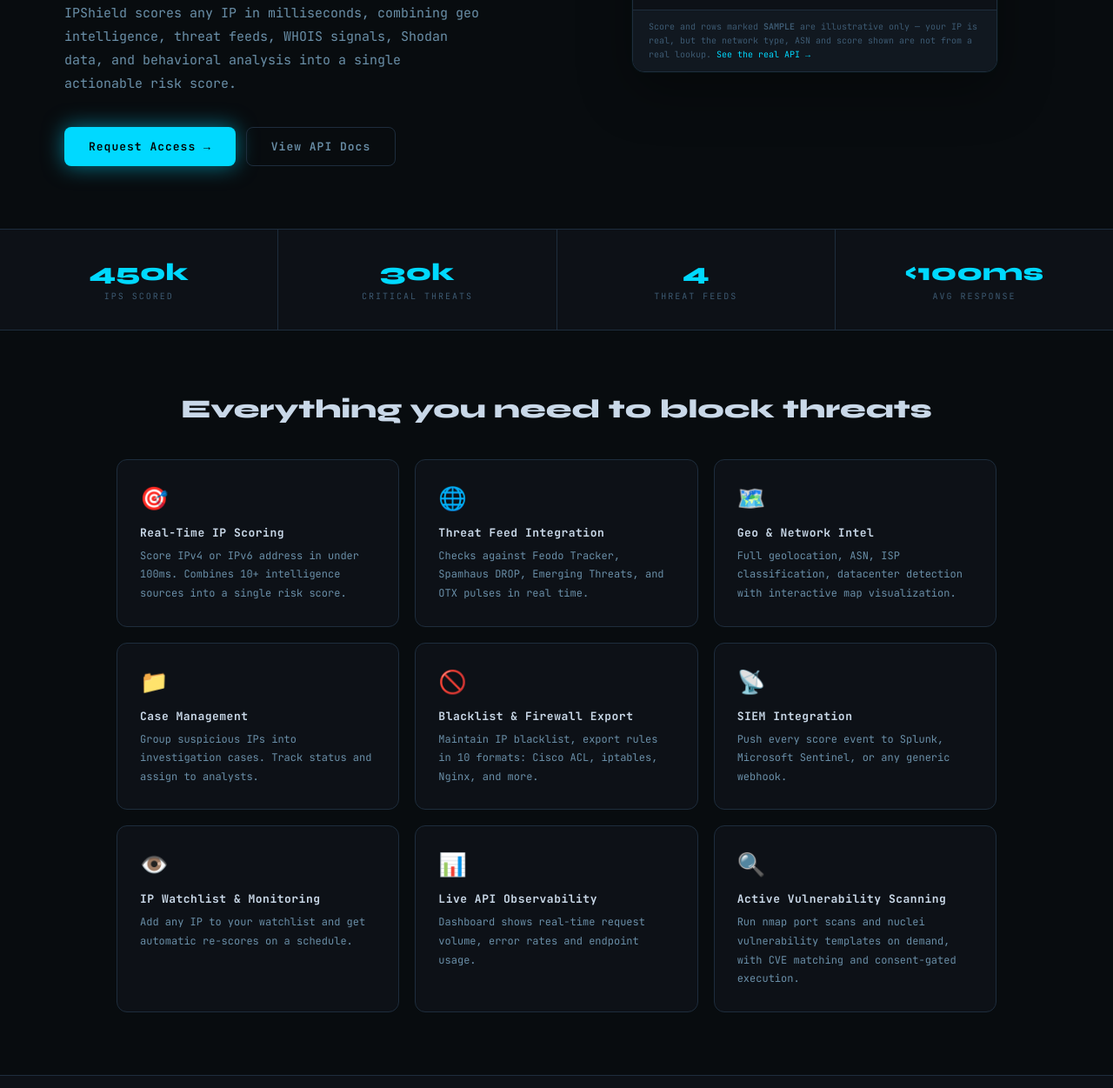
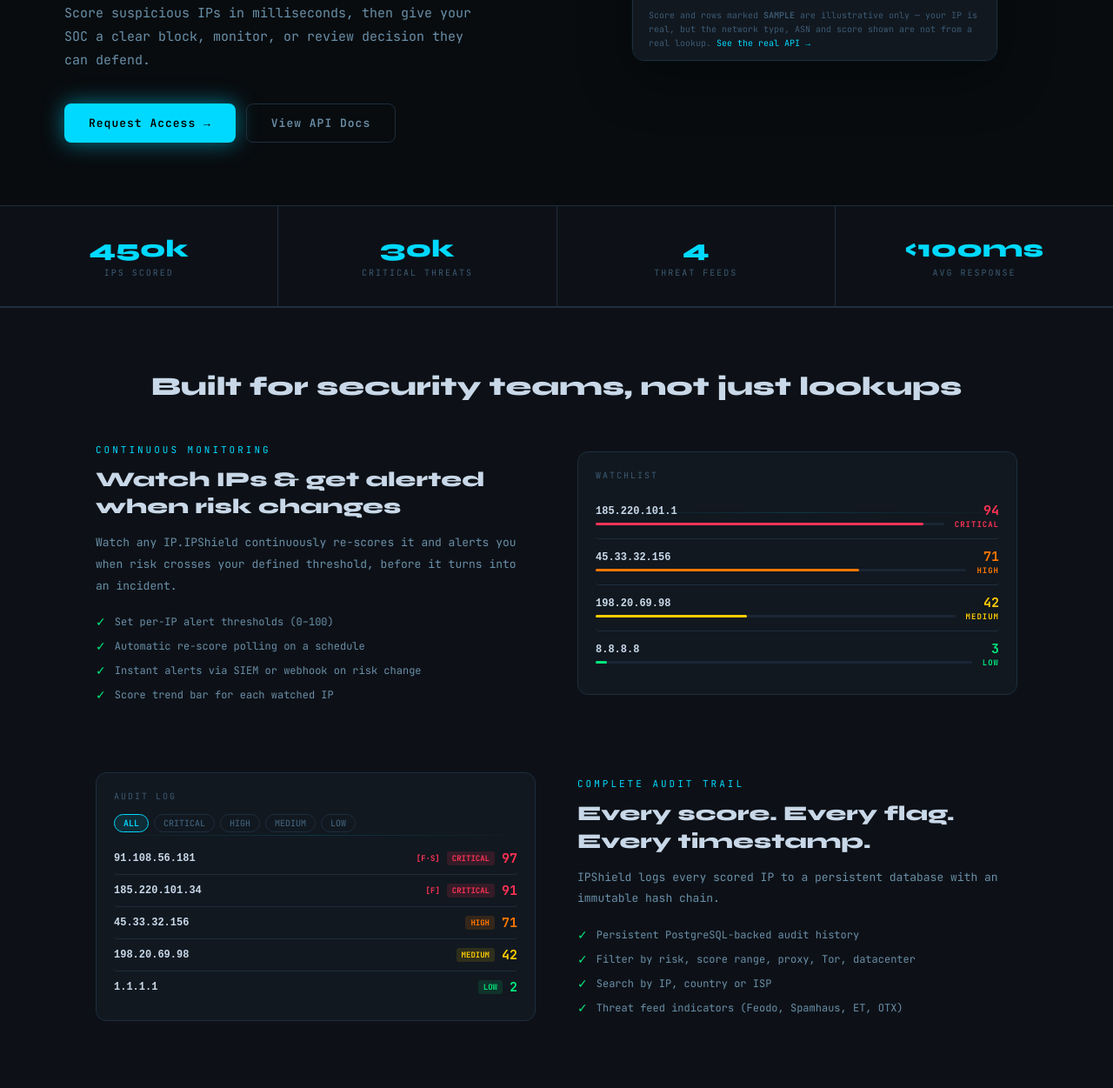
Before and after one commit to Codeinstd/IPshield, a website: page public/index.html in a window 1280 px wide. Shown: the part 436-1687 px from the top of the page at 87% size. Drawn offline with Linux system fonts and the light colour scheme; no server answers.

Commit message:
landing page sections updated

```diff
--- a/public/index.html
+++ b/public/index.html
@@ -669,7 +669,7 @@ footer a:hover { color: var(--accent); }
         REAL-TIME THREAT INTELLIGENCE
       </div>
       <h1>Know the risk behind<br>every <span>IP address</span></h1>
-      <p>IPShield scores any IP in milliseconds, combining geo intelligence, threat feeds, WHOIS signals, Shodan data, and behavioral analysis into a single actionable risk score.</p>
+      <p>Score suspicious IPs in milliseconds, then give your SOC a clear block, monitor, or review decision they can defend.</p>
       <div class="hero-actions">
         <button onclick="showAccessModal()" class="btn btn-primary">Request Access →</button>
         <a href="/api/docs" class="btn btn-ghost">View API Docs</a>
@@ -717,7 +717,7 @@ footer a:hover { color: var(--accent); }
   </div>
 </div>
 
-<section class="features">
+<!-- <section class="features">
   <div class="section-title">Everything you need to block threats</div>
   <div class="features-grid">
     <div class="feature-card"><span class="feature-icon">🎯</span><div class="feature-title">Real-Time IP Scoring</div><div class="feature-desc">Score IPv4 or IPv6 address in under 100ms. Combines 10+ intelligence sources into a single risk score.</div></div>
@@ -726,12 +726,12 @@ footer a:hover { color: var(--accent); }
     <div class="feature-card"><span class="feature-icon">📁</span><div class="feature-title">Case Management</div><div class="feature-desc">Group suspicious IPs into investigation cases. Track status and assign to analysts.</div></div>
     <div class="feature-card"><span class="feature-icon">🚫</span><div class="feature-title">Blacklist & Firewall Export</div><div class="feature-desc">Maintain IP blacklist, export rules in 10 formats: Cisco ACL, iptables, Nginx, and more.</div></div>
     <div class="feature-card"><span class="feature-icon">📡</span><div class="feature-title">SIEM Integration</div><div class="feature-desc">Push every score event to Splunk, Microsoft Sentinel, or any generic webhook.</div></div>
-    <div class="feature-card"><span class="feature-icon">👁️</span><div class="feature-title">IP Watchlist & Monitoring</div><div class="feature-desc">Add any IP to your watchlist and get automatic re-scores on a schedule.</div></div>
+    <div class="feature-card"><span class="feature-icon">👁️</span><div class="feature-title">IP Watchlist & Monitoring</div><div class="feature-desc">Add any IP to your watchlist and get automatic re-scores on a schedule.</div></div> -->
     <!-- <div class="feature-card"><span class="feature-icon">📋</span><div class="feature-title">Full Audit History</div><div class="feature-desc">Scored IPs logged with risk level, threat feed hits, geo, and ISP — immutable hash chain.</div></div> -->
-    <div class="feature-card"><span class="feature-icon">📊</span><div class="feature-title">Live API Observability</div><div class="feature-desc">Dashboard shows real-time request volume, error rates and endpoint usage.</div></div>
+    <!-- <div class="feature-card"><span class="feature-icon">📊</span><div class="feature-title">Live API Observability</div><div class="feature-desc">Dashboard shows real-time request volume, error rates and endpoint usage.</div></div>
     <div class="feature-card"><span class="feature-icon">🔍</span><div class="feature-title">Active Vulnerability Scanning</div><div class="feature-desc">Run nmap port scans and nuclei vulnerability templates on demand, with CVE matching and consent-gated execution.</div></div>
   </div>
-</section>
+</section> -->
 
 <section class="platform-section">
   <div class="platform-inner">
```
